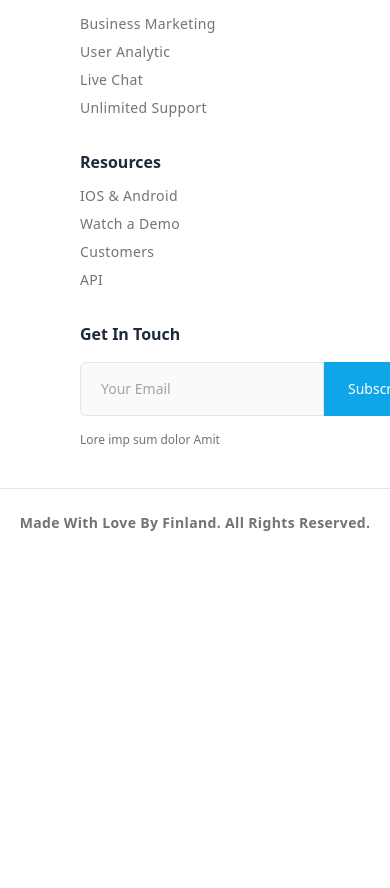
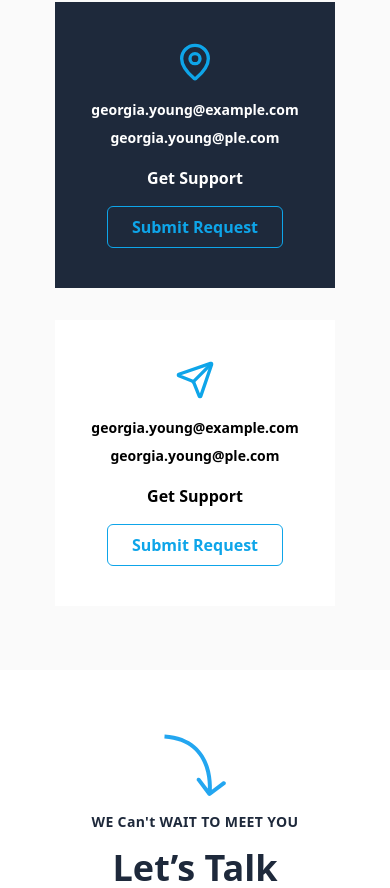
Before and after one commit to yakutbirce/shophoria-frontend, a React (Vite) app: page /contactus in a window 390 px wide. Shown: the part 1596-2484 px from the top of the page. Before the commit the page ends 2153 px from the top, so only its background shows below. Built offline with nearby package versions, Linux system fonts and the light colour scheme.

Commit message:
feat(contact): implement responsive Contact page with route separation, reusable components and CTA section

```diff
--- /dev/null
+++ b/src/components/Contact/ContactCTA.jsx
@@ -0,0 +1,39 @@
+import React from "react";
+
+const ContactCTA = () => {
+  return (
+    <section className="flex flex-col items-center text-center px-6 py-16 md:py-24 bg-white">
+      {/* Arrow SVG */}
+      <div className="mb-4 w-[62px] h-[62px]">
+        <svg
+          width="62"
+          height="62"
+          viewBox="0 0 62 62"
+          fill="none"
+          xmlns="http://www.w3.org/2000/svg"
+          className="mx-auto"
+        >
+          <path
+            d="M43.9047 61.2058C44.5708 62.0869 45.8251 62.2611 46.7062 61.5949L61.064 50.7389C61.9451 50.0727 62.1193 48.8184 61.4531 47.9374C60.7869 47.0563 59.5326 46.8821 58.6516 47.5483L45.8891 57.1981L36.2393 44.4356C35.5731 43.5545 34.3188 43.3803 33.4377 44.0465C32.5567 44.7127 32.3825 45.9669 33.0486 46.848L43.9047 61.2058ZM0.366735 4.49559C13.1305 5.34642 22.0881 9.24913 28.4007 14.4985C34.7278 19.7599 38.5346 26.4888 40.7917 33.1997C43.0516 39.9191 43.7378 46.5647 43.852 51.5532C43.909 54.0417 43.8234 56.1028 43.7245 57.5345C43.675 58.2501 43.6223 58.8073 43.5826 59.181C43.5627 59.3678 43.5461 59.5086 43.5349 59.6003C43.5292 59.6461 43.5249 59.6796 43.5222 59.7005C43.5208 59.7109 43.5198 59.7181 43.5193 59.7221C43.519 59.7242 43.5189 59.7254 43.5188 59.7257C43.5188 59.7259 43.5188 59.7256 43.5188 59.7257C43.5189 59.7252 43.519 59.7245 45.5 59.9996C47.481 60.2747 47.4811 60.2736 47.4813 60.2722C47.4814 60.2715 47.4816 60.27 47.4818 60.2685C47.4822 60.2656 47.4827 60.2619 47.4833 60.2574C47.4846 60.2483 47.4862 60.236 47.4882 60.2204C47.4923 60.1893 47.498 60.1453 47.5049 60.0889C47.5188 59.976 47.5379 59.8132 47.5602 59.6036C47.6047 59.1846 47.6619 58.5782 47.7149 57.8104C47.821 56.2753 47.9112 54.0903 47.851 51.4616C47.7308 46.2158 47.0107 39.1427 44.583 31.9246C42.1525 24.6981 37.9905 17.2708 30.9582 11.423C23.9114 5.56306 14.119 1.40343 0.632781 0.50445L0.366735 4.49559Z"
+            fill="#23A6F0"
+          />
+        </svg>
+      </div>
+
+      {/* Text Content */}
+      <p className="text-sm font-bold tracking-wide text-slate-800 mb-4">
+        WE Can't WAIT TO MEET YOU
+      </p>
+      <h2 className="text-4xl md:text-5xl font-bold text-slate-800 mb-6">
+        Let’s Talk
+      </h2>
+
+      {/* Button */}
+      <button className="px-6 py-3 bg-sky-500 hover:bg-sky-600 text-white font-bold rounded-md transition-colors">
+        Try it free now
+      </button>
+    </section>
+  );
+};
+
+export default ContactCTA;
--- /dev/null
+++ b/src/components/Contact/ContactSupport.jsx
@@ -0,0 +1,84 @@
+import React from "react";
+import { Phone, MapPin, Mail, Send } from "lucide-react";
+
+const ContactSupport = () => {
+
+  const contactData = [
+    {
+      emails: ["georgia.young@example.com", "georgia.young@ple.com"],
+      title: "Get Support",
+      buttonText: "Submit Request",
+      isDark: false,
+    },
+    {
+      emails: ["georgia.young@example.com", "georgia.young@ple.com"],
+      title: "Get Support",
+      buttonText: "Submit Request",
+      isDark: true,
+    },
+    {
+      emails: ["georgia.young@example.com", "georgia.young@ple.com"],
+      title: "Get Support",
+      buttonText: "Submit Request",
+      isDark: false,
+    },
+  ];
+
+
+  const getIcon = (index) => {
+    const baseIconProps = "w-10 h-10 text-sky-500";
+    if (index === 0) return <Phone className={baseIconProps} />;
+    if (index === 1) return <MapPin className={baseIconProps} />;
+    if (index === 2)
+      return (
+        <>
+
+          <span className="block md:hidden">
+            <Send className={baseIconProps} />
+          </span>
+          <span className="hidden md:block">
+            <Mail className={baseIconProps} />
+          </span>
+        </>
+      );
+  };
+
+  return (
+    <section className="bg-neutral-50 px-6 py-16 md:py-24 text-center">
+      {/* Header */}
+      <div className="max-w-xl mx-auto">
+        <h2 className="text-sm font-bold text-slate-800 uppercase">
+          Visit Our Office
+        </h2>
+        <h1 className="mt-2 text-3xl md:text-4xl font-bold text-slate-800 leading-tight">
+          We help small businesses with big ideas
+        </h1>
+      </div>
+
+      {/* Cards */}
+      <div className="mt-12 flex flex-col md:flex-row md:justify-center gap-8 items-center">
+        {contactData.map((item, idx) => (
+          <article
+            key={idx}
+            className={`flex flex-col items-center p-10 w-[280px] md:w-[327px] ${
+              item.isDark ? "bg-slate-800 text-white" : "bg-white"
+            }`}
+          >
+            <div className="mb-4">{getIcon(idx)}</div>
+            <div className="mb-4 space-y-1 text-sm font-bold leading-6">
+              {item.emails.map((email, i) => (
+                <p key={i}>{email}</p>
+              ))}
+            </div>
+            <h3 className="text-base font-bold">{item.title}</h3>
+            <button className="mt-4 px-6 py-2 border border-sky-500 text-sky-500 rounded-md font-bold hover:bg-sky-50 transition-all">
+              {item.buttonText}
+            </button>
+          </article>
+        ))}
+      </div>
+    </section>
+  );
+};
+
+export default ContactSupport;
--- a/src/components/Contact/ContactUsPage.jsx
+++ b/src/components/Contact/ContactUsPage.jsx
@@ -1,10 +1,14 @@
 import React from "react";
 import ContactRow from "./ContactRow";
+import ContactSupport from "./ContactSupport";
+import ContactCTA from "./ContactCTA";
 
 const ContactUsPage = () => {
   return (
     <main className="bg-white">
       <ContactRow />
+      <ContactSupport />
+      <ContactCTA />
     </main>
   );
 };
```
